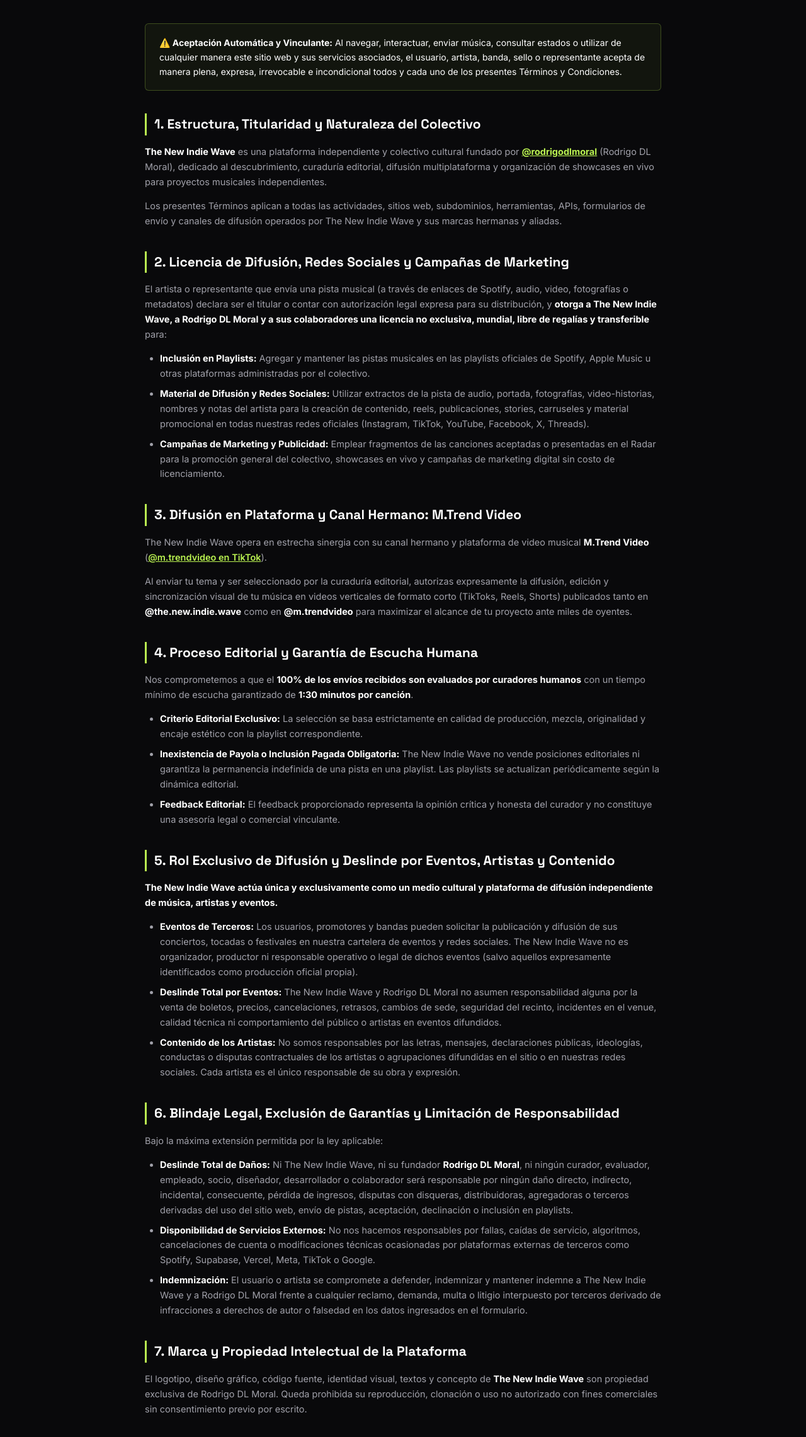
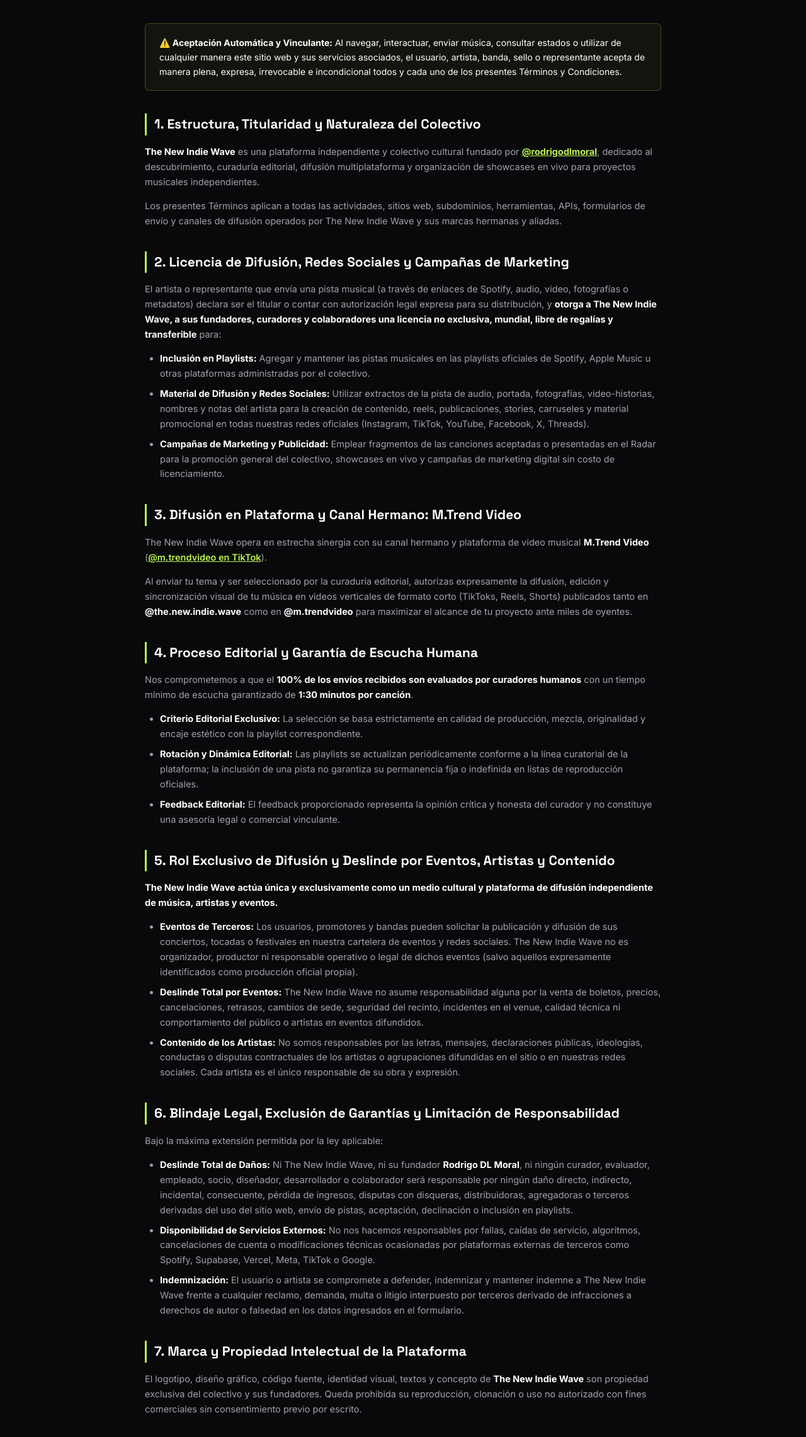
Before and after one commit to thenewindiewave-coder/TheNewIndieWaveWeb, a plain HTML site: page terminos.html in a window 1280 px wide. Shown: the part 265-2546 px from the top of the page at 63% size. Drawn offline with Linux system fonts and the light colour scheme.

Commit message:
Correccion de enlace de Instagram con 'l' final, retiro de parentesis de nombre, despersonalizacion institucional de terminos y actualizacion a rotacion editorial

```diff
--- a/terminos.html
+++ b/terminos.html
@@ -215,14 +215,14 @@
       <!-- 1. Estructura y Titularidad -->
       <div class="legal-section">
         <h2>1. Estructura, Titularidad y Naturaleza del Colectivo</h2>
-        <p><strong>The New Indie Wave</strong> es una plataforma independiente y colectivo cultural fundado por <a href="https://www.instagram.com/rodrigodlmora" target="_blank" rel="noopener noreferrer" style="color: var(--accent-lime); font-weight: 700; text-decoration: underline;">@rodrigodlmoral</a> (Rodrigo DL Moral), dedicado al descubrimiento, curaduría editorial, difusión multiplataforma y organización de showcases en vivo para proyectos musicales independientes.</p>
+        <p><strong>The New Indie Wave</strong> es una plataforma independiente y colectivo cultural fundado por <a href="https://www.instagram.com/rodrigodlmoral" target="_blank" rel="noopener noreferrer" style="color: var(--accent-lime); font-weight: 700; text-decoration: underline;">@rodrigodlmoral</a>, dedicado al descubrimiento, curaduría editorial, difusión multiplataforma y organización de showcases en vivo para proyectos musicales independientes.</p>
         <p>Los presentes Términos aplican a todas las actividades, sitios web, subdominios, herramientas, APIs, formularios de envío y canales de difusión operados por The New Indie Wave y sus marcas hermanas y aliadas.</p>
       </div>
 
       <!-- 2. Licencia de Difusión y Material de Marketing -->
       <div class="legal-section">
         <h2>2. Licencia de Difusión, Redes Sociales y Campañas de Marketing</h2>
-        <p>El artista o representante que envía una pista musical (a través de enlaces de Spotify, audio, video, fotografías o metadatos) declara ser el titular o contar con autorización legal expresa para su distribución, y <strong>otorga a The New Indie Wave, a Rodrigo DL Moral y a sus colaboradores una licencia no exclusiva, mundial, libre de regalías y transferible</strong> para:</p>
+        <p>El artista o representante que envía una pista musical (a través de enlaces de Spotify, audio, video, fotografías o metadatos) declara ser el titular o contar con autorización legal expresa para su distribución, y <strong>otorga a The New Indie Wave, a sus fundadores, curadores y colaboradores una licencia no exclusiva, mundial, libre de regalías y transferible</strong> para:</p>
         <ul>
           <li><strong>Inclusión en Playlists:</strong> Agregar y mantener las pistas musicales en las playlists oficiales de Spotify, Apple Music u otras plataformas administradas por el colectivo.</li>
           <li><strong>Material de Difusión y Redes Sociales:</strong> Utilizar extractos de la pista de audio, portada, fotografías, video-historias, nombres y notas del artista para la creación de contenido, reels, publicaciones, stories, carruseles y material promocional en todas nuestras redes oficiales (Instagram, TikTok, YouTube, Facebook, X, Threads).</li>
@@ -243,7 +243,7 @@
         <p>Nos comprometemos a que el <strong>100% de los envíos recibidos son evaluados por curadores humanos</strong> con un tiempo mínimo de escucha garantizado de <strong>1:30 minutos por canción</strong>.</p>
         <ul>
           <li><strong>Criterio Editorial Exclusivo:</strong> La selección se basa estrictamente en calidad de producción, mezcla, originalidad y encaje estético con la playlist correspondiente.</li>
-          <li><strong>Inexistencia de Payola o Inclusión Pagada Obligatoria:</strong> The New Indie Wave no vende posiciones editoriales ni garantiza la permanencia indefinida de una pista en una playlist. Las playlists se actualizan periódicamente según la dinámica editorial.</li>
+          <li><strong>Rotación y Dinámica Editorial:</strong> Las playlists se actualizan periódicamente conforme a la línea curatorial de la plataforma; la inclusión de una pista no garantiza su permanencia fija o indefinida en listas de reproducción oficiales.</li>
           <li><strong>Feedback Editorial:</strong> El feedback proporcionado representa la opinión crítica y honesta del curador y no constituye una asesoría legal o comercial vinculante.</li>
         </ul>
       </div>
@@ -254,7 +254,7 @@
         <p><strong>The New Indie Wave actúa única y exclusivamente como un medio cultural y plataforma de difusión independiente de música, artistas y eventos.</strong></p>
         <ul>
           <li><strong>Eventos de Terceros:</strong> Los usuarios, promotores y bandas pueden solicitar la publicación y difusión de sus conciertos, tocadas o festivales en nuestra cartelera de eventos y redes sociales. The New Indie Wave no es organizador, productor ni responsable operativo o legal de dichos eventos (salvo aquellos expresamente identificados como producción oficial propia).</li>
-          <li><strong>Deslinde Total por Eventos:</strong> The New Indie Wave y Rodrigo DL Moral no asumen responsabilidad alguna por la venta de boletos, precios, cancelaciones, retrasos, cambios de sede, seguridad del recinto, incidentes en el venue, calidad técnica ni comportamiento del público o artistas en eventos difundidos.</li>
+          <li><strong>Deslinde Total por Eventos:</strong> The New Indie Wave no asume responsabilidad alguna por la venta de boletos, precios, cancelaciones, retrasos, cambios de sede, seguridad del recinto, incidentes en el venue, calidad técnica ni comportamiento del público o artistas en eventos difundidos.</li>
           <li><strong>Contenido de los Artistas:</strong> No somos responsables por las letras, mensajes, declaraciones públicas, ideologías, conductas o disputas contractuales de los artistas o agrupaciones difundidas en el sitio o en nuestras redes sociales. Cada artista es el único responsable de su obra y expresión.</li>
         </ul>
       </div>
@@ -266,14 +266,14 @@
         <ul>
           <li><strong>Deslinde Total de Daños:</strong> Ni The New Indie Wave, ni su fundador <strong>Rodrigo DL Moral</strong>, ni ningún curador, evaluador, empleado, socio, diseñador, desarrollador o colaborador será responsable por ningún daño directo, indirecto, incidental, consecuente, pérdida de ingresos, disputas con disqueras, distribuidoras, agregadoras o terceros derivadas del uso del sitio web, envío de pistas, aceptación, declinación o inclusión en playlists.</li>
           <li><strong>Disponibilidad de Servicios Externos:</strong> No nos hacemos responsables por fallas, caídas de servicio, algoritmos, cancelaciones de cuenta o modificaciones técnicas ocasionadas por plataformas externas de terceros como Spotify, Supabase, Vercel, Meta, TikTok o Google.</li>
-          <li><strong>Indemnización:</strong> El usuario o artista se compromete a defender, indemnizar y mantener indemne a The New Indie Wave y a Rodrigo DL Moral frente a cualquier reclamo, demanda, multa o litigio interpuesto por terceros derivado de infracciones a derechos de autor o falsedad en los datos ingresados en el formulario.</li>
+          <li><strong>Indemnización:</strong> El usuario o artista se compromete a defender, indemnizar y mantener indemne a The New Indie Wave frente a cualquier reclamo, demanda, multa o litigio interpuesto por terceros derivado de infracciones a derechos de autor o falsedad en los datos ingresados en el formulario.</li>
         </ul>
       </div>
 
       <!-- 7. Propiedad Intelectual de la Plataforma -->
       <div class="legal-section">
         <h2>7. Marca y Propiedad Intelectual de la Plataforma</h2>
-        <p>El logotipo, diseño gráfico, código fuente, identidad visual, textos y concepto de <strong>The New Indie Wave</strong> son propiedad exclusiva de Rodrigo DL Moral. Queda prohibida su reproducción, clonación o uso no autorizado con fines comerciales sin consentimiento previo por escrito.</p>
+        <p>El logotipo, diseño gráfico, código fuente, identidad visual, textos y concepto de <strong>The New Indie Wave</strong> son propiedad exclusiva del colectivo y sus fundadores. Queda prohibida su reproducción, clonación o uso no autorizado con fines comerciales sin consentimiento previo por escrito.</p>
       </div>
 
       <!-- 8. Modificaciones y Jurisdicción -->
@@ -302,7 +302,7 @@
         <span class="footer-brand-name">THE NEW INDIE WAVE</span>
       </a>
       <p class="footer-bio">
-        Colectivo cultural y plataforma de curaduría independiente fundado por <a href="https://www.instagram.com/rodrigodlmora" target="_blank" rel="noopener noreferrer" style="color:var(--accent-lime); font-weight:700; text-decoration:none;">@rodrigodlmoral ↗</a>. Escuchamos canción por canción para incluirlas en nuestras playlists oficiales de Spotify, difundirlas en redes y programarlas en vivo.
+        Colectivo cultural y plataforma de curaduría independiente fundado por <a href="https://www.instagram.com/rodrigodlmoral" target="_blank" rel="noopener noreferrer" style="color:var(--accent-lime); font-weight:700; text-decoration:none;">@rodrigodlmoral ↗</a>. Escuchamos canción por canción para incluirlas en nuestras playlists oficiales de Spotify, difundirlas en redes y programarlas en vivo.
       </p>
 
       <!-- Redes Sociales Oficiales -->
```
Also changed, not shown: artistas.html (+1 -1 lines), contacto.html (+2 -2 lines), enviar.html (+1 -1 lines), estado.html (+1 -1 lines), eventos.html (+1 -1 lines), index.html (+1 -1 lines), manifiesto.html (+1 -1 lines), playlists.html (+1 -1 lines), privacidad.html (+1 -1 lines).
